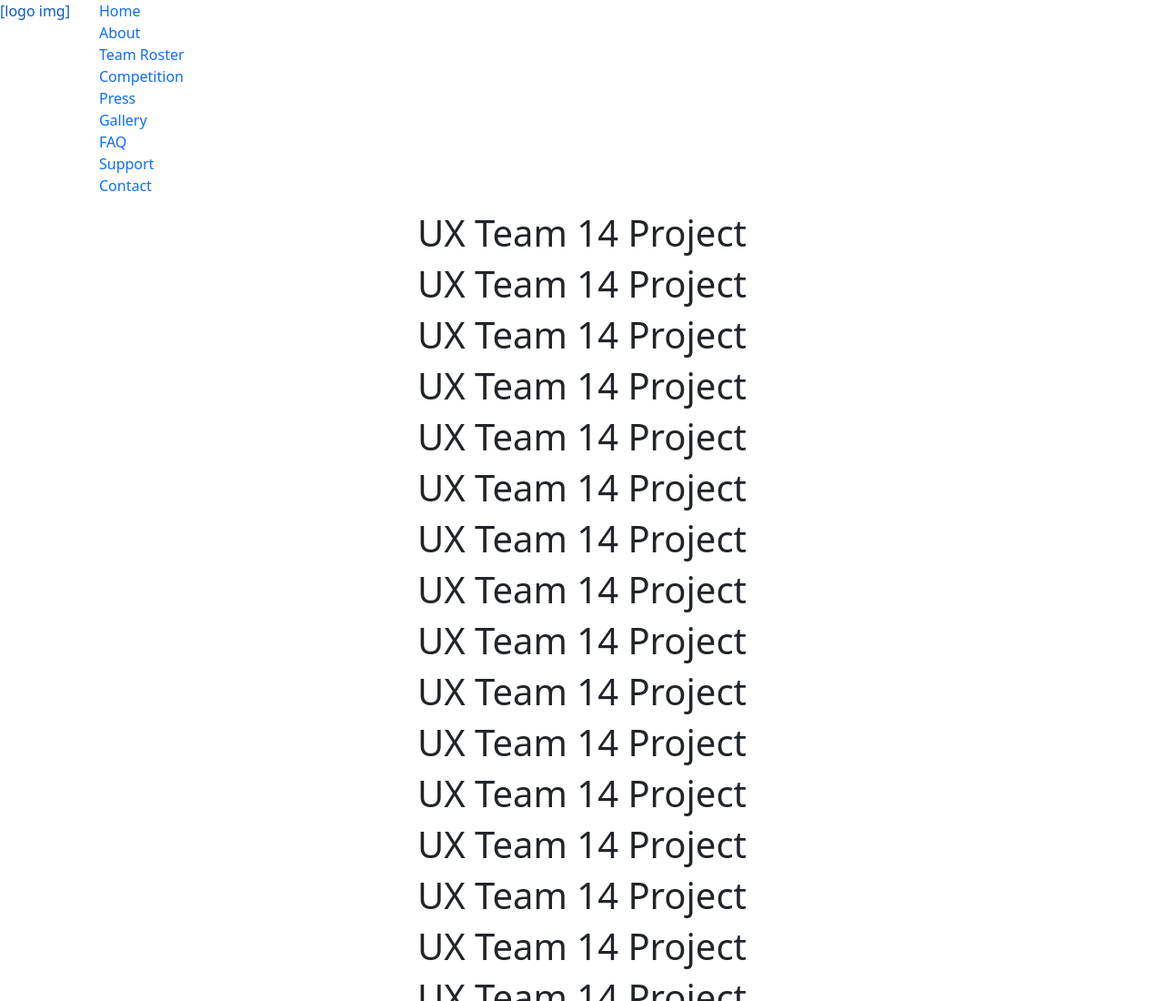
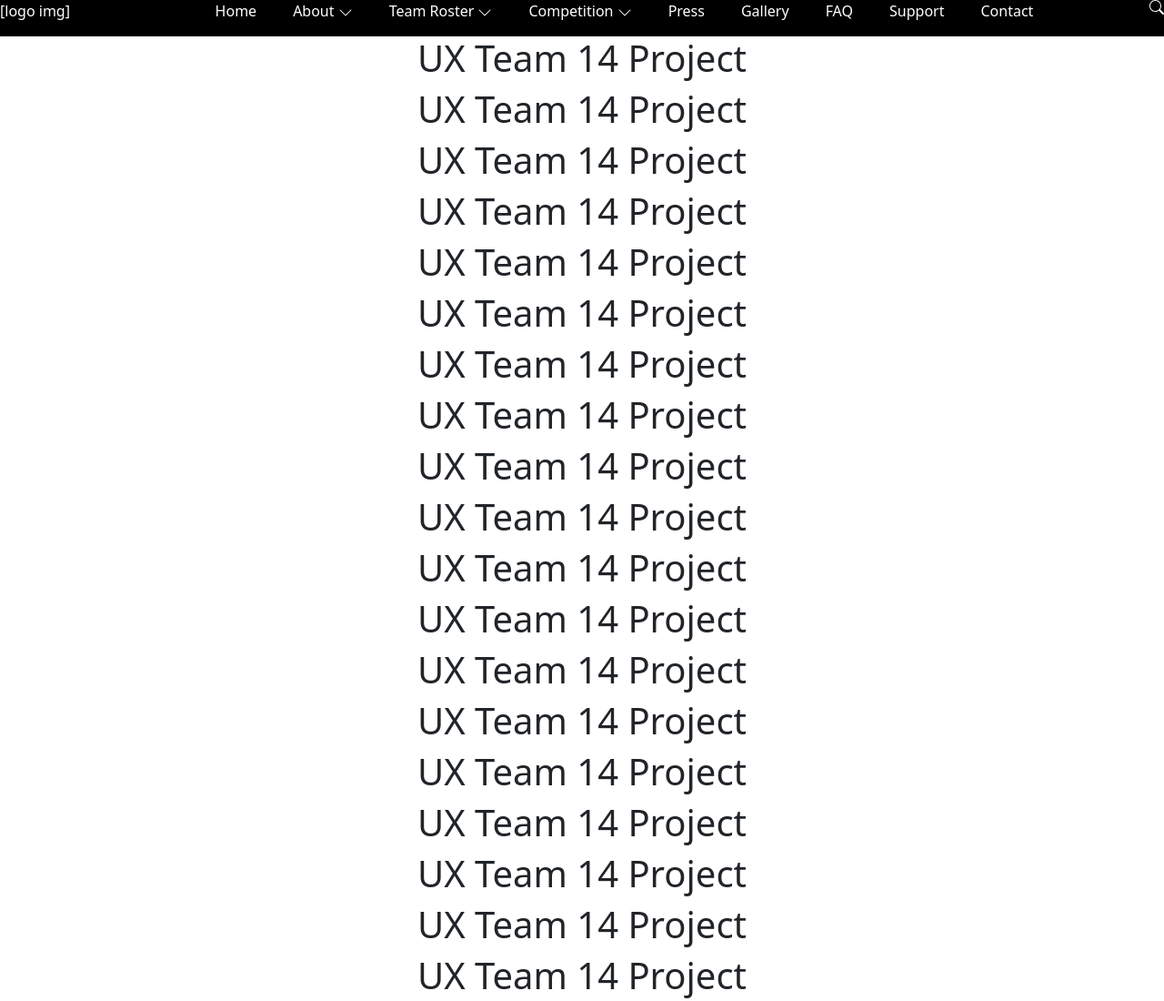
Before and after one commit to SadieNiBu/UXTeam14, a React app in the folder root/frontend/: page / in a window 1280 px wide. Shown: the top 1100 px of the page at 91% size. Built offline with nearby package versions, Linux system fonts and the light colour scheme.

Commit message:
continued working on navbar, needs more work

```diff
--- a/root/frontend/package.json
+++ b/root/frontend/package.json
@@ -9,6 +9,7 @@
     "@testing-library/user-event": "^13.5.0",
     "bootstrap": "^5.3.3",
     "react": "^18.3.1",
+    "react-bootstrap": "^2.10.5",
     "react-dom": "^18.3.1",
     "react-router-dom": "^6.26.1",
     "react-scripts": "5.0.1",
--- /dev/null
+++ b/root/frontend/src/components/ChevronIcon.js
@@ -0,0 +1,9 @@
+const ChevronIcon = () => {
+    return (
+        <svg width="16" height="16" viewBox="0 0 16 16" fill="none" xmlns="http://www.w3.org/2000/svg">
+        <path fill-rule="evenodd" clip-rule="evenodd" d="M1.64645 4.64645C1.84171 4.45118 2.15829 4.45118 2.35355 4.64645L8 10.2929L13.6464 4.64645C13.8417 4.45118 14.1583 4.45118 14.3536 4.64645C14.5488 4.84171 14.5488 5.15829 14.3536 5.35355L8.35355 11.3536C8.15829 11.5488 7.84171 11.5488 7.64645 11.3536L1.64645 5.35355C1.45118 5.15829 1.45118 4.84171 1.64645 4.64645Z" fill="white"/>
+        </svg>
+    )
+}
+
+export default ChevronIcon
--- a/root/frontend/src/components/Navbar.js
+++ b/root/frontend/src/components/Navbar.js
@@ -1,4 +1,6 @@
 import { Link, useMatch, useResolvedPath } from "react-router-dom"
+import ChevronIcon from "./ChevronIcon"
+import SearchIcon from "./SearchIcon"
 
 export default function Navbar() {
     return <nav className="nav">
@@ -8,13 +10,13 @@ export default function Navbar() {
                 <Link to="/">Home</Link>
             </li>
             <li>
-                <CustomLink to="/about">About</CustomLink>
+                <CustomLink to="/about">About <ChevronIcon className="chevron-icon" /></CustomLink>
             </li>
             <li>
-                <CustomLink to="/roster">Team Roster</CustomLink>
+                <CustomLink to="/roster">Team Roster <ChevronIcon className="chevron-icon" /></CustomLink>
             </li>
             <li>
-                <CustomLink to="/competition">Competition</CustomLink>
+                <CustomLink to="/competition">Competition <ChevronIcon className="chevron-icon" /></CustomLink>
             </li>
             <li>
                 <CustomLink to="/press">Press</CustomLink>
@@ -32,6 +34,7 @@ export default function Navbar() {
                 <CustomLink to="/contact">Contact</CustomLink>
             </li>
         </ul>
+        <SearchIcon className="search-icon"/>
     </nav>
 
 
--- /dev/null
+++ b/root/frontend/src/components/SearchIcon.js
@@ -0,0 +1,9 @@
+const SearchIcon = () => {
+    return (
+        <svg width="16" height="16" viewBox="0 0 16 16" xmlns="http://www.w3.org/2000/svg">
+        <path d="M11.7422 10.3439C12.5329 9.2673 13 7.9382 13 6.5C13 2.91015 10.0899 0 6.5 0C2.91015 0 0 2.91015 0 6.5C0 10.0899 2.91015 13 6.5 13C7.93858 13 9.26801 12.5327 10.3448 11.7415L10.3439 11.7422C10.3734 11.7822 10.4062 11.8204 10.4424 11.8566L14.2929 15.7071C14.6834 16.0976 15.3166 16.0976 15.7071 15.7071C16.0976 15.3166 16.0976 14.6834 15.7071 14.2929L11.8566 10.4424C11.8204 10.4062 11.7822 10.3734 11.7422 10.3439ZM12 6.5C12 9.53757 9.53757 12 6.5 12C3.46243 12 1 9.53757 1 6.5C1 3.46243 3.46243 1 6.5 1C9.53757 1 12 3.46243 12 6.5Z" fill="white"/>
+        </svg>
+    )
+}
+
+export default SearchIcon
--- a/root/frontend/src/index.js
+++ b/root/frontend/src/index.js
@@ -1,6 +1,7 @@
 import React from 'react';
 import ReactDOM from 'react-dom/client';
 import 'bootstrap/dist/css/bootstrap.css'
+import 'bootstrap/dist/js/bootstrap.js'
 import App from './components/App';
 import reportWebVitals from './reportWebVitals';
 import "./styles.css"
--- a/root/frontend/src/styles.css
+++ b/root/frontend/src/styles.css
@@ -1,35 +1,46 @@
 * {
-
-}
-
-body {
-
+    overscroll-behavior: none;
 }
 
 .nav {
-
-
+    background-color: black;
+    justify-content: space-between;
 }
 
 .site-logo {
 
 }
 
+.search-icon {
+
+}
+
+.chevron.icon {
+
+}
+
 .nav ul {
     list-style: none;
+    display: flex;
+    font-weight: 300;
     gap: 40px;
 }
 
 .nav a {
+    color: white;
     text-decoration: none;
 }
 
 .nav li.active {
-
+    font-weight: 600;
+    text-decoration: underline;
+    text-decoration-color: #FFC904;
 }
 
 .nav li:hover {
-
+    font-weight: 600;
+    text-decoration: underline;
+    text-decoration-color: #FFC904;
 }
 
 .admin {
```
Also changed, not shown: 1 other file.
